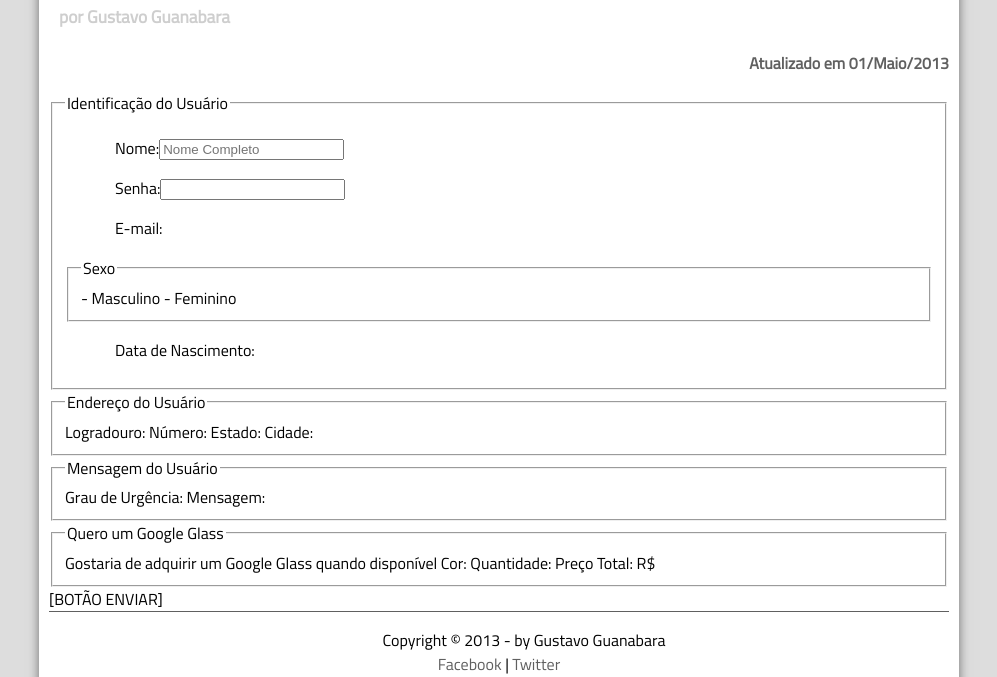
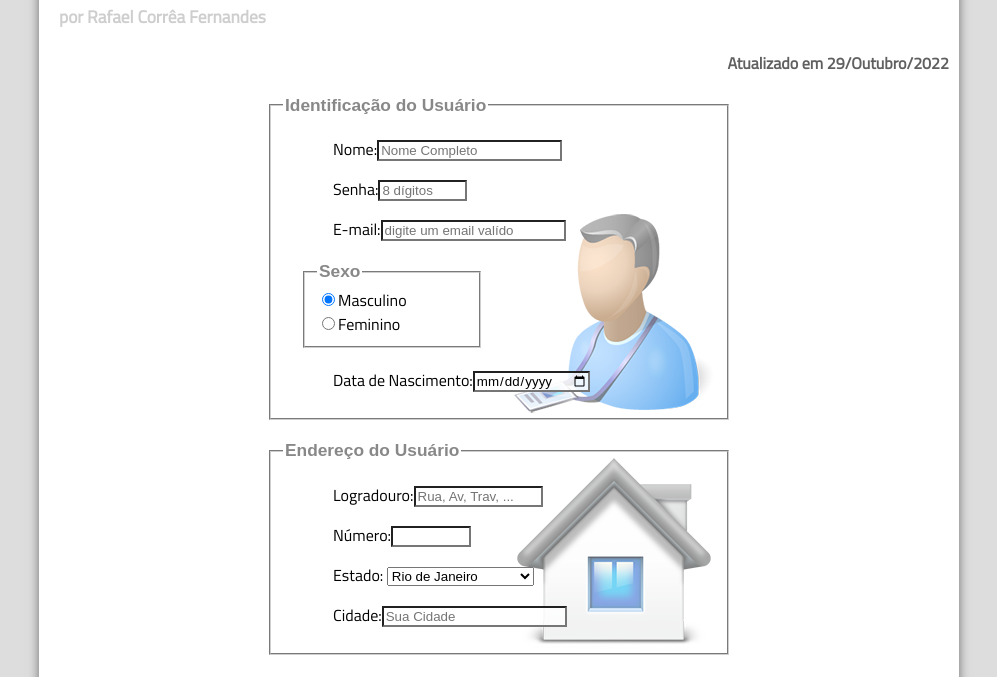
Before and after one commit to rafaelcorrea10/googleglass, a plain HTML site: page fale-conosco.html in a window 1280 px wide. Shown: the part 269-946 px from the top of the page, without its empty margins (141-1138 px from the left). Drawn offline with Linux system fonts and the light colour scheme.

Commit message:
Atualizado

```diff
--- a/_css/estilo.css
+++ b/_css/estilo.css
@@ -135,7 +135,6 @@ nav#menu a {
 nav#menu a:hover {
 	color: #ffffff;
 	text-decoration: underline;
-	display: none;
 }
 
 section#corpo {
--- a/_css/form.css
+++ b/_css/form.css
@@ -0,0 +1,49 @@
+@charset "utf-8";
+
+form {
+	width: 500px;
+	margin: auto;
+}
+
+input, textarea {
+	font-family: sans-serif;
+	font-weight: normal;
+	font-size: 13;
+	background-color: rgba(255, 255, 255, .8);
+}
+
+input:hover, textarea:hover {
+	background-color: #dddddd;
+}
+
+legend {
+	color: #888888;
+	font-weight: bold;
+	font-size: 13pt;
+	font-family: sans-serif;
+}
+
+fieldset {
+	border-color: #cecece;
+	margin: 20px;
+}
+
+fieldset#sexo {
+	width: 150px;
+}
+
+fieldset#usuario {
+	background: url("../_imagens/icone-contato.png") no-repeat 95% 95%;
+}
+
+fieldset#endereco {
+	background: url("../_imagens/icone-endereco.png") no-repeat 95% 95%;
+}
+
+fieldset#mensagem {
+	background: url("../_imagens/icone-mensagem.png") no-repeat 95% 95%;
+}
+
+fieldset#pedido {
+	background: url("../_imagens/icone-pagamento.png") no-repeat 95% 95%;
+}
--- a/fale-conosco.html
+++ b/fale-conosco.html
@@ -7,6 +7,14 @@
             <link rel="stylesheet" href="_css/form.css"/>
         </head>
         <script language="javascript" src="_javascript/funcoes.js"></script>
+        <script>
+            function cal_total() {
+                var qtd = parseInt(document.getElementById('cQtd').value)
+                tot = qtd * 1500;
+                document.getElementById('cTot').value = tot;
+            }
+        </script>
+      </head>
     <body>
         <div id="interface">
 
@@ -36,53 +44,93 @@
             <hgroup>
                 <h3>Fale Conosco > Contato</h3>
                 <h1>Formulário de Contato</h1>
-                <h2>por Gustavo Guanabara</h2>
-                <h3 class="direita">Atualizado em 01/Maio/2013</h3>
+                <h2>por Rafael Corrêa Fernandes</h2>
+                <h3 class="direita">Atualizado em 29/Outubro/2022</h3>
             </hgroup>
         </header>
 
-<form>
+<form method="post" id="fContato" action="mailto:contato@cursoemvideo.com" oninput="cal_total();">
 
 
 <fieldset id="usuario"><legend>Identificação do Usuário</legend>
-    <p>Nome:<input type="text" name="tNome" id="cNome" size="20" maxlength="30" placeholder="Nome Completo"></p>
-    <p>Senha:<input type="password" name="tSenha" id="cSenha"></p>
-    <p>E-mail:</p>
-    <fieldset><legend>Sexo</legend>
-        - Masculino
-        - Feminino
+
+    <p><label for="cNome">Nome:</label><input type="text" name="tNome" id="cNome" size="20" maxlength="30" placeholder="Nome Completo"></p>
+
+    <p><label for="cSenha">Senha:</label><input type="password" name="tSenha" id="cSenha" size="8" maxlength="8" placeholder="8 dígitos"/></p>
+
+    <p><label for="cEmail">E-mail:</label><input type="email" name="tEmail" id="cEmail" size="20" maxlength="40" placeholder="digite um email valído"></p>
+
+
+    <fieldset id="sexo"><legend>Sexo</legend>
+
+        <input type="radio" name="tSexo" id="cMasc" checked><label for="cMasc">Masculino</label><br>
+
+        <input type="radio" name="tSexo" id="cFem"><label for="cFem">Feminino</label>
+
     </fieldset>
-    <p>Data de Nascimento:</p>
+
+    <p><label for="cNasc">Data de Nascimento:</label><input type="date" name="tNasc" id="cNasc"></p>
+
     </fieldset>
 
 <fieldset id="endereco"><legend>Endereço do Usuário</legend>
-    Logradouro:
-    Número:
-    Estado:
-    Cidade:
+
+    <p><label for="cRua">Logradouro:</label><input type="text" name="tRua" id="cRua" size="13" maxlength="80" placeholder="Rua, Av, Trav, ..."></p>
+
+    <p><label for="cNum">Número:</label><input type="number" name="tNum" id="cNum" min="0" max="99999"></p>
+
+    <p><label for="cEst">Estado:</label>
+    <select name="tEst" id="cEst">
+        <optgroup label="Região Sudeste">
+            <option value="RJ" selected>Rio de Janeiro</option>
+            <option value="SP">São Paulo</option>
+            <option value="MG">Minas Gerais</option>
+        </optgroup>
+        <optgroup label="Região Sul">
+            <option value="Pr">Paraná</option>
+            <option value="SC">Santa Catarina</option>
+            <option value="RS">Rio Grando do Sul</option>
+        </optgroup>
+
+    </select></p>
+
+    <p><label for="cMsg">Cidade:</label><input type="text" name="tCid" id="cCid" maxlength="40" size="20" placeholder="Sua Cidade" list="cidades"></p>
+    <datalist id="cidades">
+        <option value="Rio de Janeiro"></option>
+        <option value="Nva Iguaçu"></option>
+        <option value="Niterói"></option>
+        <option value="Belford Roxo"></option>
+    </datalist>
     </fieldset>
 
 <fieldset id="mensagem"><legend>Mensagem do Usuário</legend>
-    Grau de Urgência:
-    Mensagem:
+
+    <p><label for="cUrg">Grau de Urgência:</label>
+    Mín<input type="range" name="tUrg" id="cUrg" min="0" max="10" step="2">Máx</p>
+
+    <p><label for="cMsg">Mensagem:</label>
+        <textarea name="tMsg" id="cMsg" cols="45" rows="5" placeholder="Deixe aqui sua menssagem"></textarea></p>
     </fieldset>
 
-<fieldset><legend>Quero um Google Glass</legend>
-    Gostaria de adquirir um Google Glass quando disponível
-    Cor:
-    Quantidade:
-    Preço Total: R$
+<fieldset id="pedido"><legend>Quero um Google Glass</legend>
+
+    <p><input type="checkbox" name="tPed" id="cPed">
+    <label for="cPed">Gostaria de adquirir um Google Glass quando disponível:</label></p>
+
+    <p><label for="cCor">Cor:</label><input type="color" name="tCor" id="cCor" value="#0000ff"></p>
+
+    <p><label for="cQtd">Quantidade:</label><input type="number" name="tQtd" id="cQtd" min="0" max="5"></p>
+
+    <p><label for="cTot">Preço Total: R$</label><input type="text" name="tTot" id="cTot" placeholder="Total a Pagar" readonly></p>
     </fieldset>
 
-
-[BOTÃO ENVIAR]
-
+<input type="image" name="tEnviar" src="_imagens/botao-enviar.png">
 </form>
 
 <footer id="rodape">
-<p>Copyright &copy; 2013 - by Gustavo Guanabara <br/>
-<a href="http://faceboock.com/cursosemvideo" target="_blank">Facebook</a> |
-<a href="http://twitter.com/cursosemvideo" target="_blank">Twitter</a></p>
+<p>Copyright &copy; 2022 - by Rafael Corrêa Fernandes <br/>
+<a href="https://www.facebook.com/profile.php?id=100009788717526" target="_blank">Facebook</a> |
+<a href="http://twitter.com/" target="_blank">Twitter</a></p>
 </footer>
         </div>
     </body>
```
Also changed, not shown: fotos.html (+7 -7 lines), index.html (+10 -10 lines), multimidia.html (+7 -7 lines), specs.html (+7 -7 lines), 1 other file.
